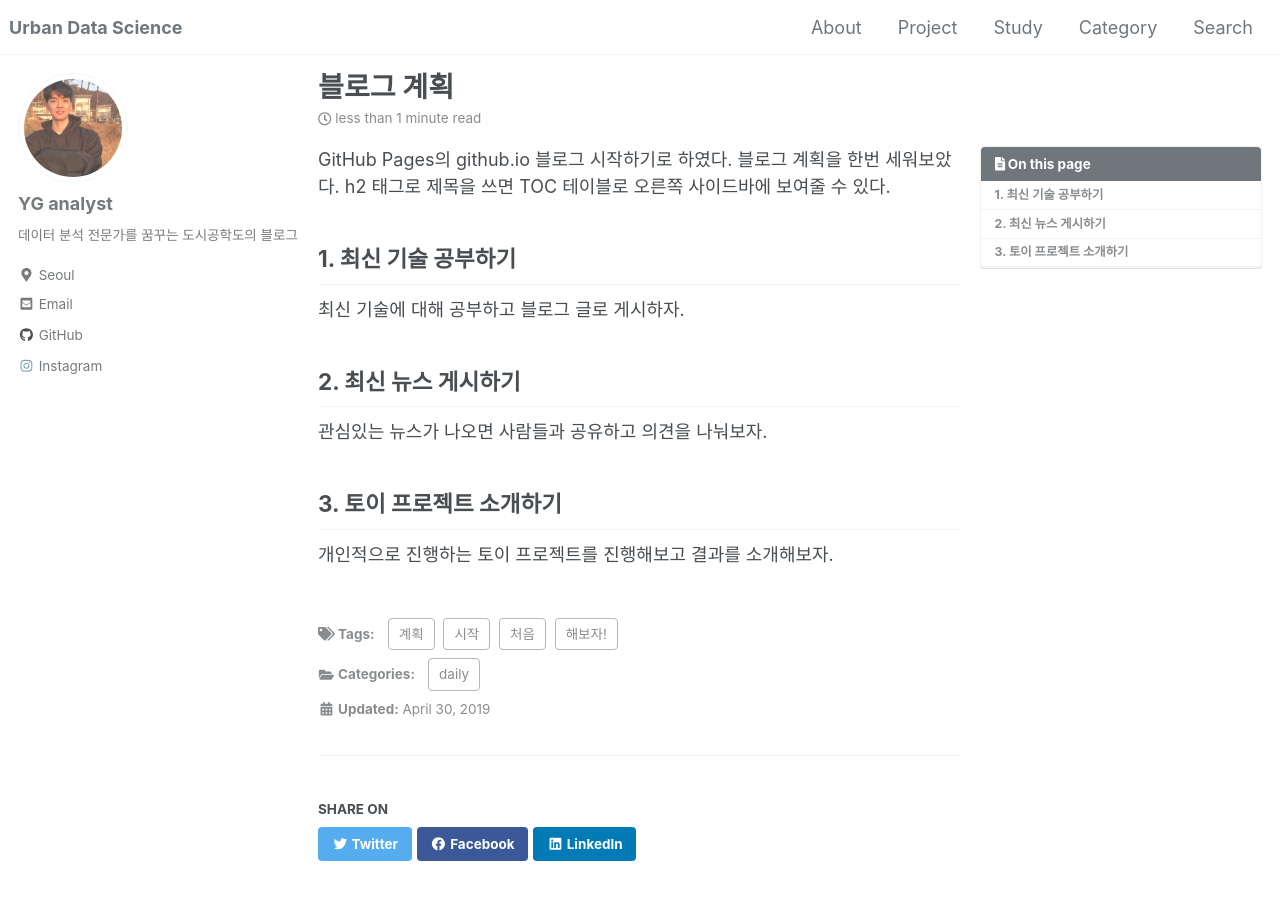
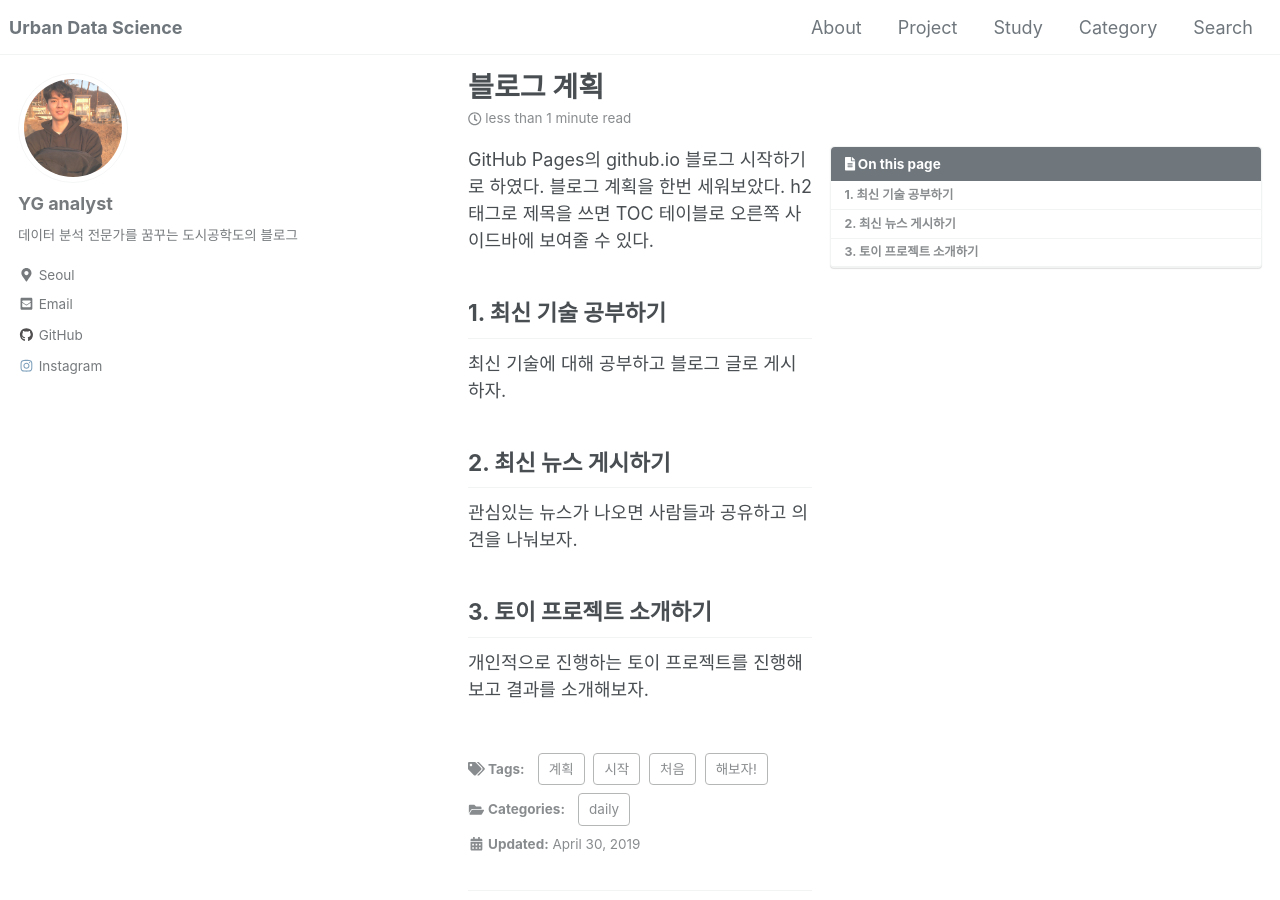
Before and after one commit to yganalyst/yganalyst.github.io, a Jekyll site: the page built from _posts/2019-06-24-toc-practice.md, in a window 1280 px wide and 900 px high. Built offline with Jekyll 4.4.1, drawn with Linux system fonts in a browser that asks for light colours; cached includes are drawn as plain includes; nearby versions of some CDN libraries; comment, search, counter and statistics services are not loaded.

Commit message:
grid width chage 1

```diff
--- a/_sass/minimal-mistakes/_variables.scss
+++ b/_sass/minimal-mistakes/_variables.scss
@@ -142,9 +142,12 @@ $max-width: $x-large !default;
    Grid
    ========================================================================== */
 
-$right-sidebar-width-narrow: 200px !default;
-$right-sidebar-width: 300px !default;
-$right-sidebar-width-wide: 400px !default;
+$right-sidebar-width-narrow: 150px !default;
+$right-sidebar-width: 450px !default;
+$right-sidebar-width-wide: 200px !default;
+//$right-sidebar-width-narrow: 200px !default;
+//$right-sidebar-width: 300px !default;
+//$right-sidebar-width-wide: 400px !default;
 
 /*
    Other
```
